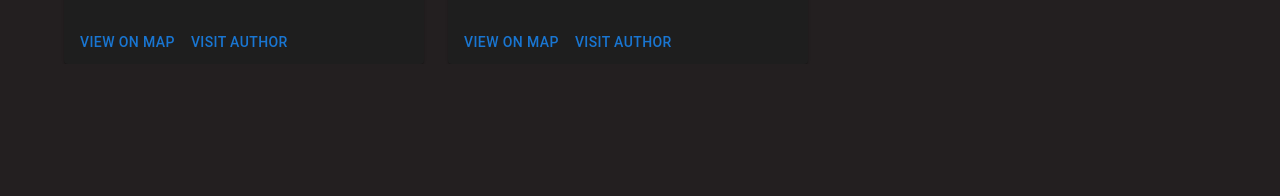
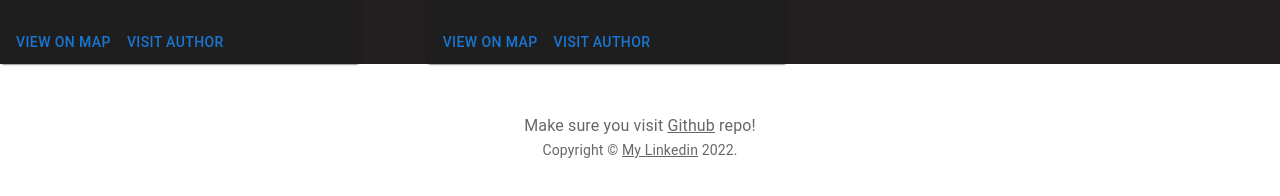
Before and after one commit to happy531/Places-Frontend, a Next.js app: page / in a window 1280 px wide. Shown: the part 1016-1212 px from the top of the page. Before the commit the page ends 1080 px from the top, so only its background shows below. Built offline with nearby package versions, Linux system fonts and the light colour scheme.

Commit message:
add footer

```diff
--- /dev/null
+++ b/components/Footer/Footer.tsx
@@ -0,0 +1,43 @@
+import * as React from "react";
+import Box from "@mui/material/Box";
+import Typography from "@mui/material/Typography";
+import Link from "@mui/material/Link";
+
+function Copyright() {
+  return (
+    <Typography variant="body2" color="text.secondary" align="center">
+      {"Copyright © "}
+      <Link
+        color="inherit"
+        href="https://www.linkedin.com/in/j%C4%99drzej-weso%C5%82owski-2455941a4/"
+      >
+        My Linkedin
+      </Link>{" "}
+      {new Date().getFullYear()}
+      {"."}
+    </Typography>
+  );
+}
+
+export default function Footer() {
+  return (
+    <Box sx={{ bgcolor: "background.paper", p: 6 }} component="footer">
+      <Typography
+        variant="subtitle1"
+        align="center"
+        color="text.secondary"
+        component="p"
+      >
+        Make sure you visit{" "}
+        <Link
+          color="inherit"
+          href="https://www.linkedin.com/in/j%C4%99drzej-weso%C5%82owski-2455941a4/"
+        >
+          Github
+        </Link>{" "}
+        repo!
+      </Typography>
+      <Copyright />
+    </Box>
+  );
+}
--- a/pages/index.tsx
+++ b/pages/index.tsx
@@ -1,5 +1,6 @@
 import Head from "next/head";
 import Header from "../components/Header/Header";
+import Footer from "../components/Footer/Footer";
 
 import { Container } from "@mui/material";
 import PlacesList from "../components/Place/PlacesList/PlacesList";
@@ -81,10 +82,9 @@ export default function Home() {
         <link rel="icon" href="/favicon.ico" />
       </Head>
       <main>
-        <Container>
-          <Header />
-          <PlacesList items={items} />
-        </Container>
+        <Header />
+        <PlacesList items={items} />
+        <Footer />
       </main>
     </>
   );
```
